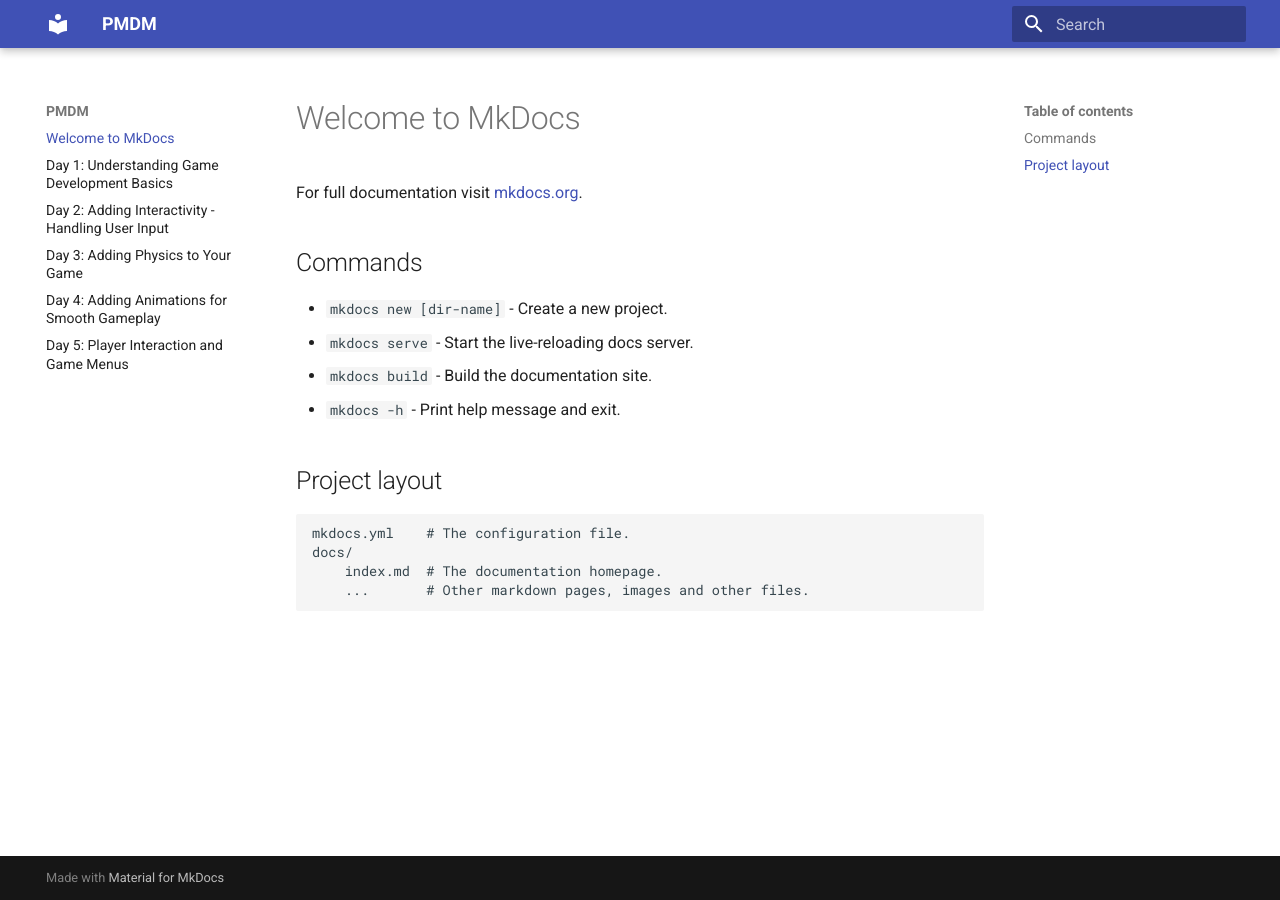
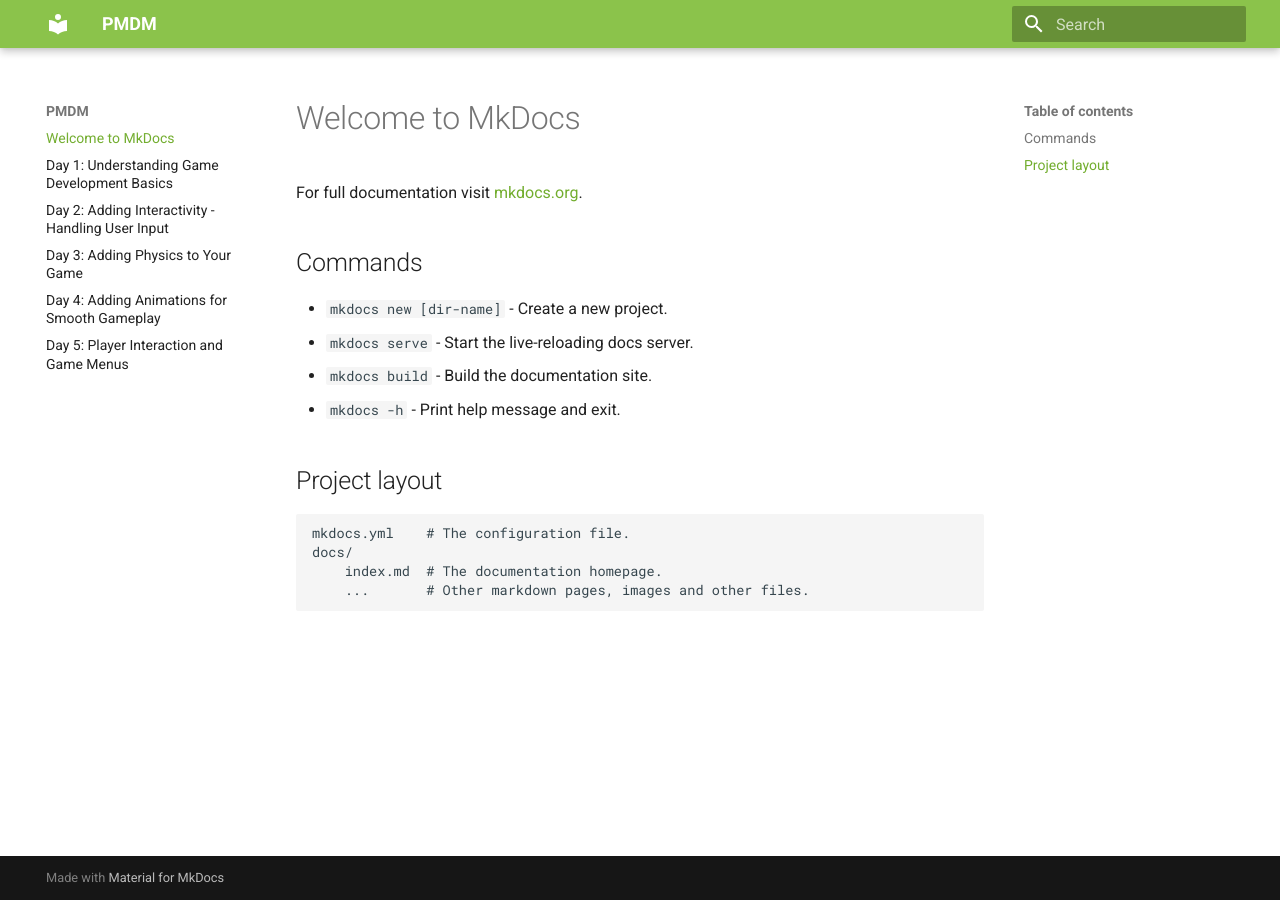
Before and after one commit to AlbertInCode/pmdm, an MkDocs documentation site: the page built from docs/index.md, in a window 1280 px wide. Built offline with MkDocs 1.6.1 and Material for MkDocs 9.7.7, drawn with Linux system fonts in a browser that asks for light colours.

Commit message:
Improved mkdocs

```diff
--- a/mkdocs.yml
+++ b/mkdocs.yml
@@ -1,3 +1,9 @@
 site_name: PMDM
 theme:
   name: material
+  palette:
+    primary: light green
+  features:
+    - navigation.instant
+    - navigation.path
+    - toc.follow
```
